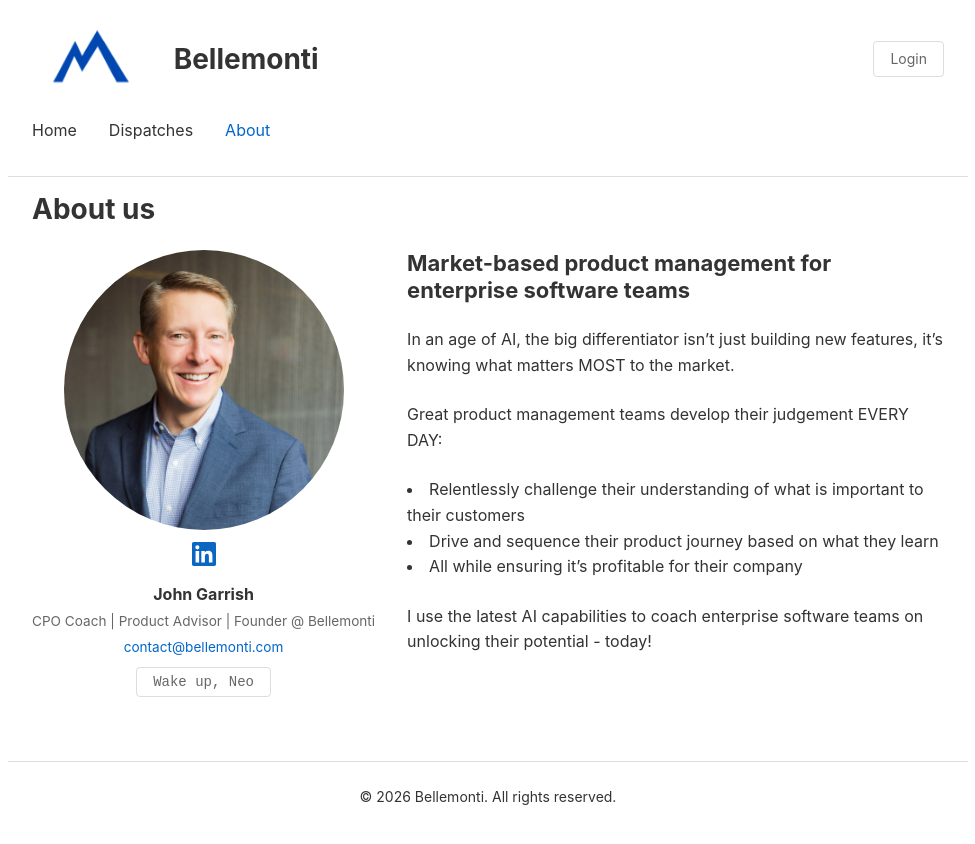
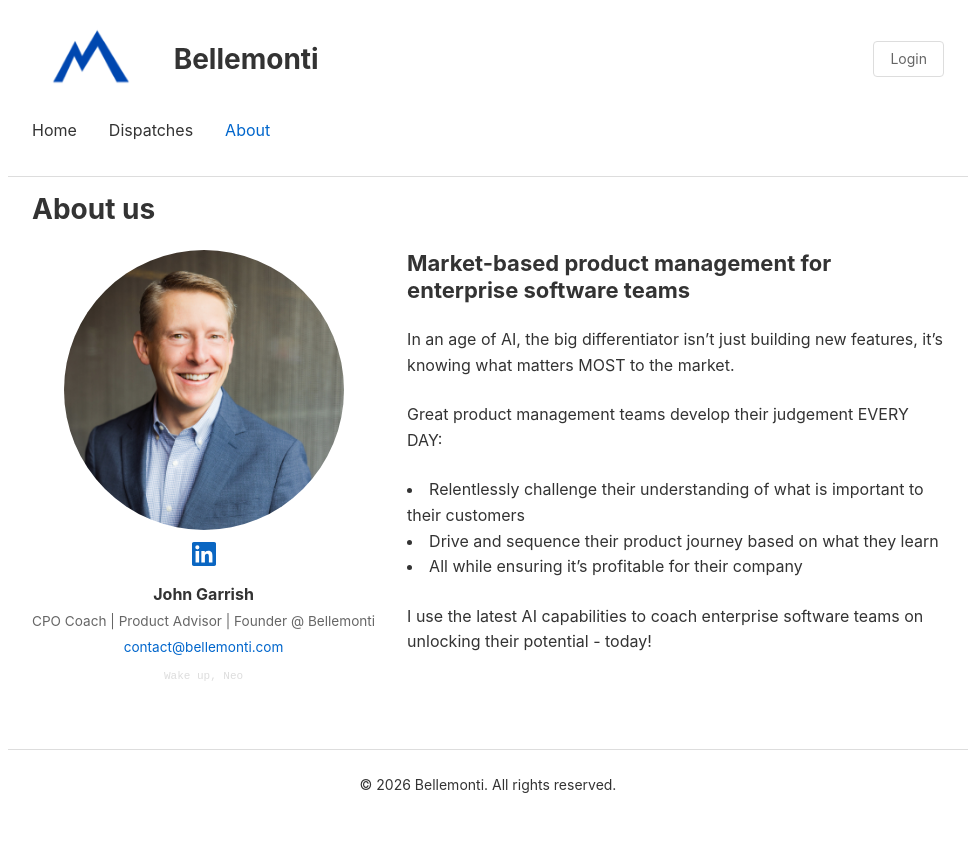
Before and after one commit to gibbygee/bellemonti-website, a Jekyll site: the page built from _pages/about.md, in a window 1280 px wide. Shown: the top 844 px of the page, without its empty margins (152-1127 px from the left). Built offline with Jekyll 4.4.1, drawn with Linux system fonts in a browser that asks for light colours.

Commit message:
Subtlize Matrix button on About page and reorganize about includes
Smaller, borderless button with opacity fade; rename toggle to "Back";
move neo content to _includes/about/ for clearer file organization.

Co-Authored-By: Claude Opus 4.6 (1M context) <noreply@anthropic.com>

```diff
--- a/_layouts/about.html
+++ b/_layouts/about.html
@@ -33,7 +33,7 @@ layout: default
           {{ content }}
         </div>
         <div class="about-text" id="about-neo" style="display:none">
-          {% capture neo_content %}{% include about-neo.md %}{% endcapture %}
+          {% capture neo_content %}{% include about/neo.md %}{% endcapture %}
           {{ neo_content | markdownify }}
         </div>
       </div>
--- a/_sass/_base.scss
+++ b/_sass/_base.scss
@@ -187,23 +187,25 @@ body.matrix-active {
 
 #matrix-toggle {
   font-family: 'Courier New', monospace;
-  font-size: 14px;
-  color: $color-text-secondary;
-  border: 1px solid $color-border;
-  padding: 6px 16px;
-  border-radius: 4px;
+  font-size: 11px;
+  color: #bbb;
+  border: none;
+  padding: 3px 10px;
+  min-width: 110px;
+  text-align: center;
   white-space: nowrap;
   transition: all 0.3s ease;
+  opacity: 0.5;
 
   &:hover {
+    opacity: 1;
     color: #006b1f;
-    border-color: #006b1f;
     background-color: rgba(0, 255, 65, 0.15);
   }
 
   body.matrix-active & {
+    opacity: 1;
     color: #00ff41;
-    border-color: #00ff41;
     background-color: rgba(0, 255, 65, 0.1);
   }
 }
--- a/assets/js/main.js
+++ b/assets/js/main.js
@@ -84,7 +84,7 @@ document.addEventListener('DOMContentLoaded', function() {
       const neoText = document.getElementById('about-neo');
 
       if (active) {
-        btn.textContent = 'Back to Sleep';
+        btn.textContent = 'Back';
         if (flipCard) flipCard.classList.add('flipped');
         if (defaultText) defaultText.style.display = 'none';
         if (neoText) neoText.style.display = '';
```
Also changed, not shown: _includes/about/neo.md (renamed from _includes/about-neo.md).
